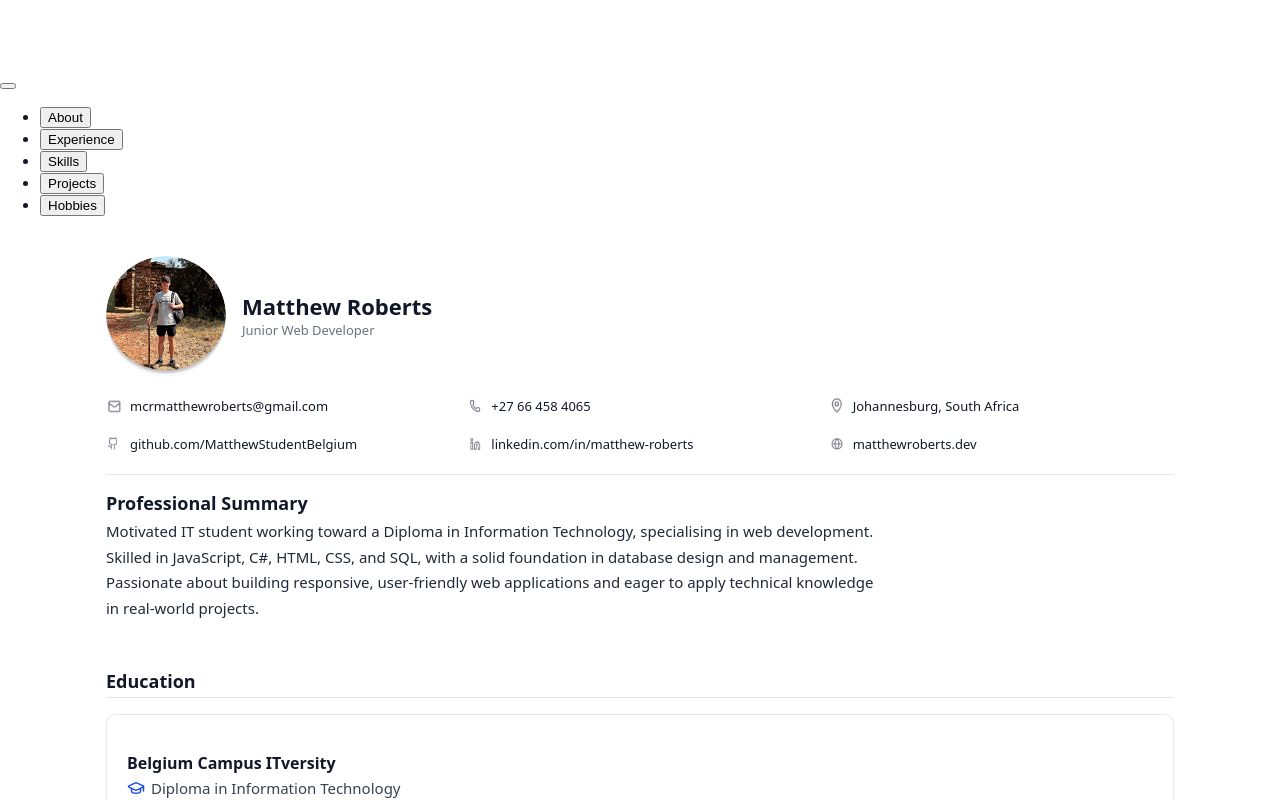
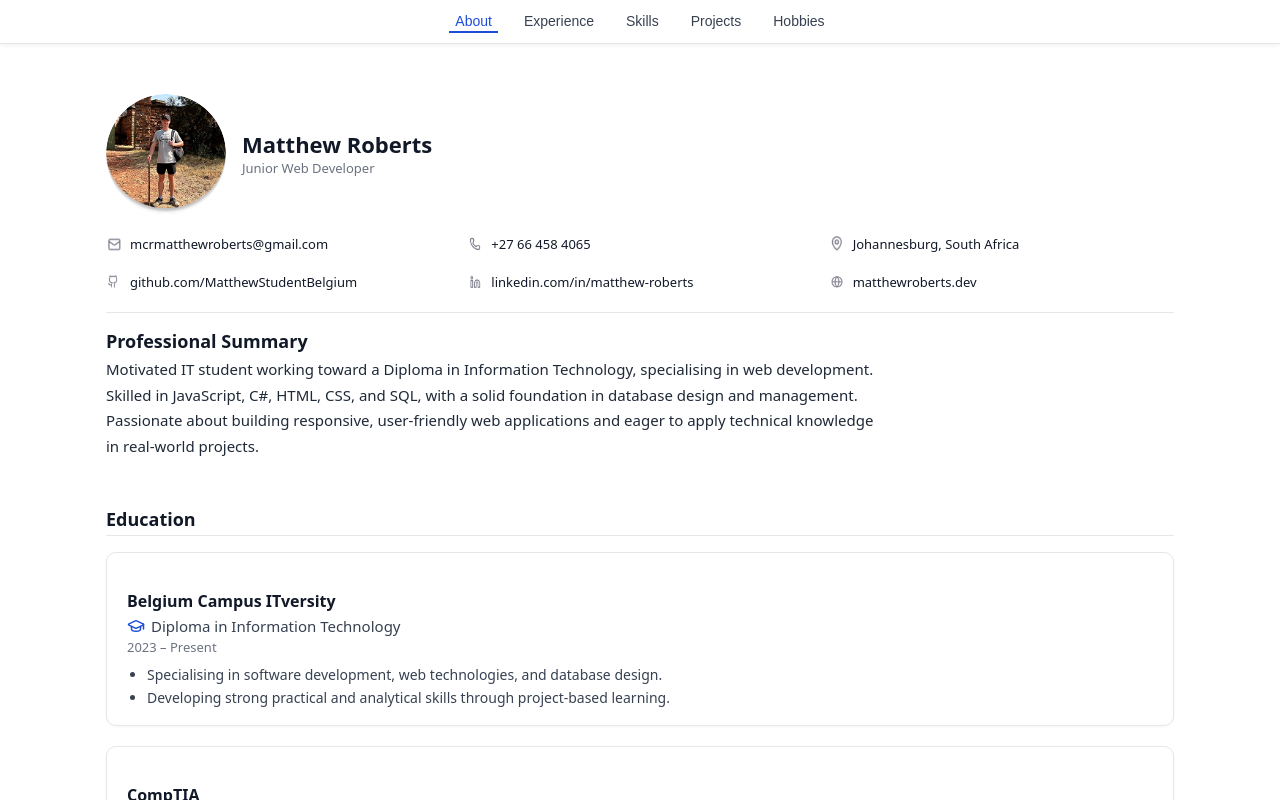
Before and after one commit to MatthewStudentBelgium/portfolio-milestone2, a React (Vite) app: page / in a window 1280 px wide. Shown: the top 800 px of the page. Built offline with nearby package versions, Linux system fonts and the light colour scheme.

Commit message:
Fix: responsive navbar layout for mobile screens

```diff
--- a/src/components/HeaderNav.css
+++ b/src/components/HeaderNav.css
@@ -1,4 +1,93 @@
-/* 🌐 MOBILE VIEW (Refined Design) */
+.navbar {
+  position: fixed;
+  top: 0;
+  width: 100%;
+  background-color: rgba(255, 255, 255, 0.95);
+  backdrop-filter: blur(4px);
+  border-bottom: 1px solid #e5e7eb;
+  z-index: 9999;
+  padding: 10px 0;
+  box-shadow: 0 2px 4px rgba(0, 0, 0, 0.05);
+  overflow-x: hidden;
+  box-sizing: border-box;
+}
+
+.nav__container {
+  display: flex;
+  justify-content: center;
+  align-items: center;
+  position: relative;
+}
+
+.nav__list {
+  display: flex;
+  justify-content: center;
+  align-items: center;
+  gap: 20px;
+  list-style: none;
+  margin: 0;
+  padding: 0;
+}
+
+.nav__link {
+  position: relative;
+  font-size: 14px;
+  color: #374151;
+  background: none;
+  border: none;
+  cursor: pointer;
+  font-weight: 500;
+  transition: color 0.25s ease;
+  padding-bottom: 4px;
+}
+
+.nav__link::after {
+  content: "";
+  position: absolute;
+  bottom: 0;
+  left: 0;
+  height: 2px;
+  width: 0%;
+  background-color: #1d4ed8;
+  transition: width 0.3s ease, left 0.3s ease;
+}
+
+.nav__link:hover::after {
+  width: 100%;
+}
+
+.nav__link.active {
+  color: #1d4ed8;
+  transition: color 0.4s ease, border-color 0.4s ease;
+}
+
+.nav__link.active::after {
+  width: 100%;
+  left: 0;
+}
+
+/* =========================
+   💻 DESKTOP VIEW
+========================= */
+@media (min-width: 701px) {
+  .menu__toggle {
+    display: none;
+  }
+
+  .nav__list {
+    flex-direction: row;
+    background: transparent;
+  }
+
+  .nav__link {
+    background: none;
+    border: none;
+  }
+}
+
+/* =========================
+   📱 MOBILE VIEW (Refined)
+========================= */
 @media (max-width: 700px) {
   .menu__toggle {
     display: flex;
@@ -42,7 +131,6 @@
     transform: rotate(-45deg) translate(4px, -4px);
   }
 
-  /* 🩵 Dropdown menu */
   .nav__list {
     position: absolute;
     top: 55px;
@@ -57,6 +145,7 @@
     box-shadow: 0 4px 12px rgba(0, 0, 0, 0.08);
     animation: slideDown 0.3s ease forwards;
     z-index: 9999;
+    list-style: none;
   }
 
   .nav__link {
@@ -66,6 +155,8 @@
     padding: 6px 10px;
     text-align: center;
     width: 100%;
+    border: none;
+    background: none;
     transition: all 0.2s ease;
   }
 
@@ -85,4 +176,8 @@
       transform: translateY(0);
     }
   }
+
+  body {
+    overflow-x: hidden;
+  }
 }
```
